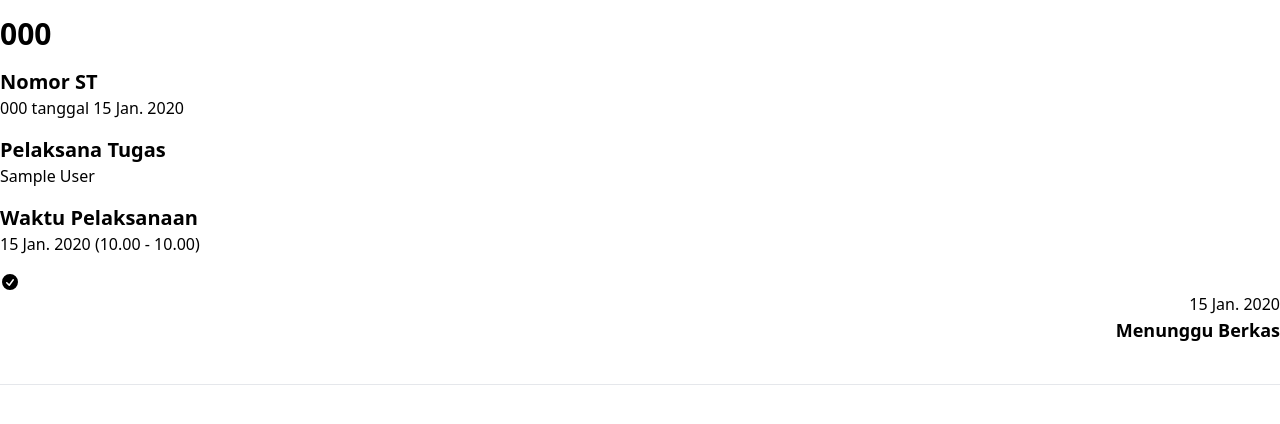
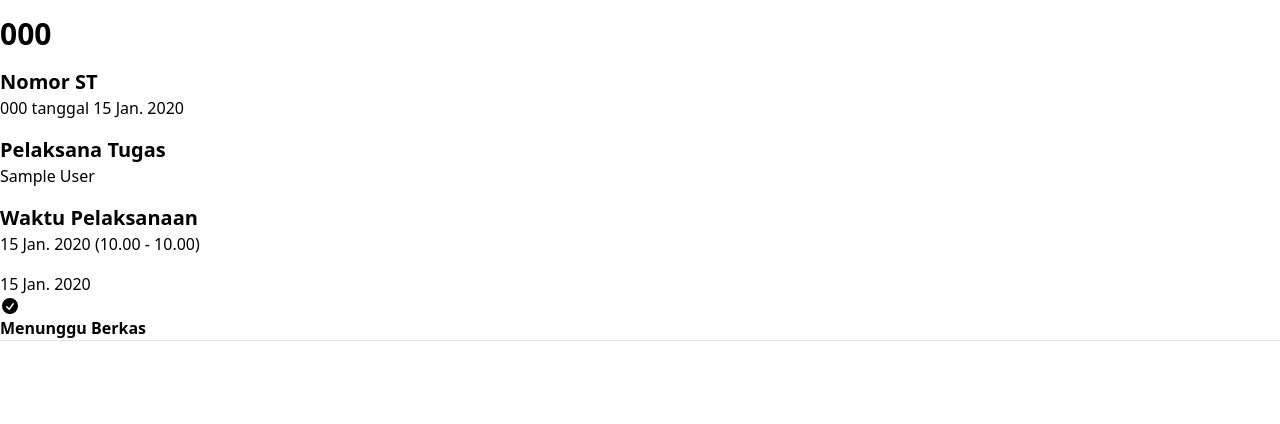
Before and after one commit to leonardys/MAKINJADI, a Django app: page /spd/1 in a window 1280 px wide. Shown: the part 28-452 px from the top of the page. Run offline with Django 4.2, Linux system fonts and the light colour scheme; tables that the repository leaves empty hold one stand-in row (values such as "Sample post"); data that the repository does not hold is empty; style sheets or scripts are compiled from the project's sources.

Commit message:
Make timeline more compact

```diff
--- a/public_dashboard/templates/dashboard/detail.html
+++ b/public_dashboard/templates/dashboard/detail.html
@@ -5,8 +5,8 @@
 {% endblock %}
 
 {% block content %}
-<div class="overflow-x-auto container mx-auto space-y-4">
-    <h1 class="text-3xl font-bold">{{ expense_document.number }}</h1>
+<div class="overflow-x-auto container mx-auto p-4 sm:p-0">
+    <h1 class="text-3xl font-bold mb-4">{{ expense_document.number }}</h1>
     <dl>
         <dd class="text-xl font-semibold">Nomor ST</dd>
         <dt class="mb-4">{{ expense_document.work_order.number }} tanggal {{ expense_document.work_order.date }}
@@ -24,9 +24,10 @@
     </dl>
 </div>
 <div class="divider"></div>
-<div class="overflow-x-auto container mx-auto">
-    <ul class="timeline timeline-snap-icon max-md:timeline-compact timeline-vertical">
+<div class="overflow-x-auto container mx-auto p-4 sm:p-0">
+    <ul class="timeline timeline-vertical">
         <li>
+            <div class="timeline-start">{{ expense_document.date }}</div>
             <div class="timeline-middle">
                 <svg xmlns="http://www.w3.org/2000/svg" viewBox="0 0 20 20" fill="currentColor" class="h-5 w-5">
                     <path fill-rule="evenodd"
@@ -34,15 +35,15 @@
                         clip-rule="evenodd" />
                 </svg>
             </div>
-            <div class="timeline-start md:text-end mb-10">
-                <time>{{ expense_document.date }}</time>
-                <div class="text-lg font-black">Menunggu Berkas</div>
+            <div class="timeline-end timeline-box">
+                <div class="font-black">Menunggu Berkas</div>
             </div>
             <hr />
         </li>
         {% for log in expense_document.logs.all %}
         <li>
             <hr />
+            <div class="timeline-start">{{ log.created_at }}</div>
             <div class="timeline-middle">
                 <svg xmlns="http://www.w3.org/2000/svg" viewBox="0 0 20 20" fill="currentColor" class="h-5 w-5">
                     <path fill-rule="evenodd"
@@ -50,9 +51,8 @@
                         clip-rule="evenodd" />
                 </svg>
             </div>
-            <div class="timeline-start md:text-end mb-10">
-                <time>{{ log.created_at }}</time>
-                <div class="text-lg font-black">{{ log.get_status }}</div>
+            <div class="timeline-end timeline-box">
+                <div class="font-black">{{ log.get_status }}</div>
                 {% if log.note %}{{ log.note }}{% endif %}
             </div>
             {% if log.status != "DONE" %}
```
